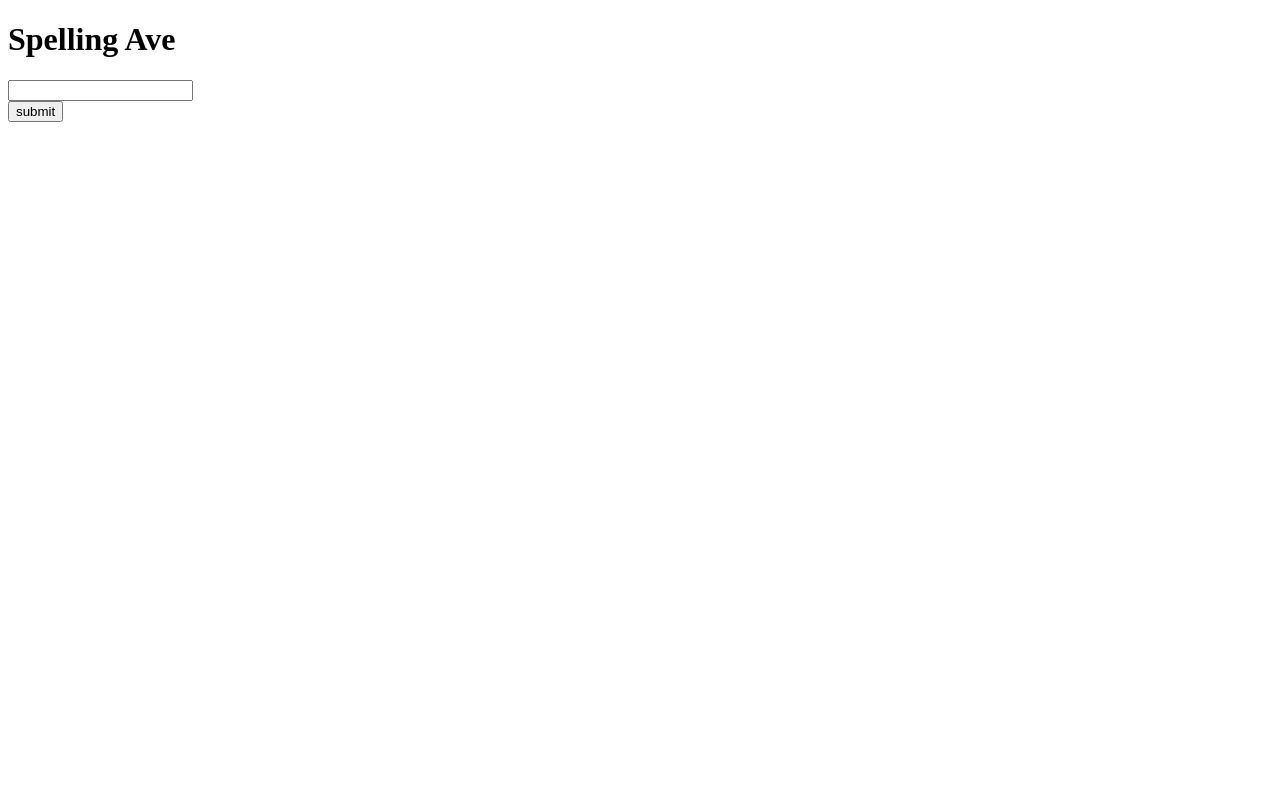
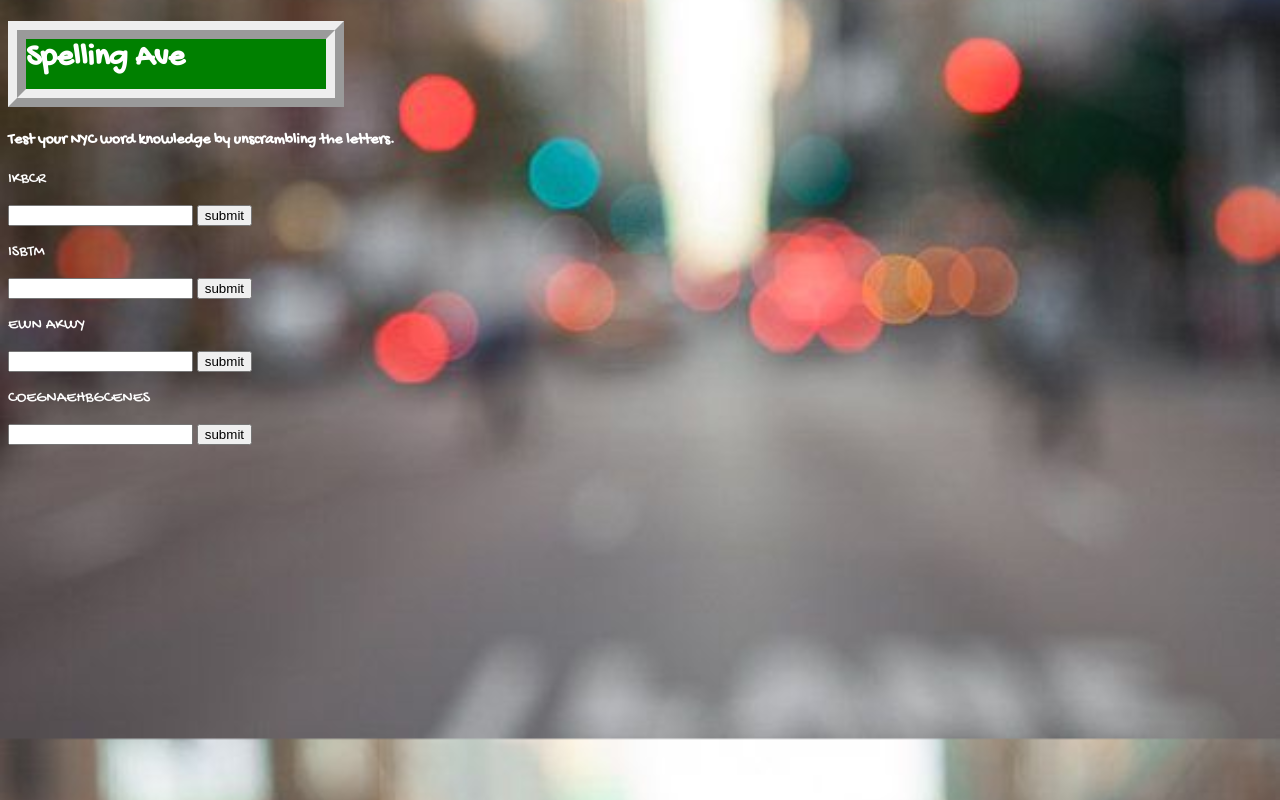
Before and after one commit to cgold1994/project1, a plain HTML site: page index.html in a window 1280 px wide. Drawn offline with Linux system fonts and the light colour scheme.

Commit message:
First input field made with attributes/button

```diff
--- a/index.html
+++ b/index.html
@@ -1,4 +1,3 @@
-
 <!DOCTYPE html>
 <html lang="en">
 <head>
@@ -12,15 +11,38 @@
 </head>
 <body>
     <header>
-        <h1>Spelling Ave</h1>
-      </header>
-
-      <section>
-        <div class="gameArea">
-
+      <h1>Spelling Ave</h1>
+      <h3><small>Test your NYC word knowledge by unscrambling the letters.</small></h3>
+    </header>
+  <div class="grid-container">
+          <div class="gridArea">
+          <p>IKBCR</p>
+            <!-- <label>UBDB</label> -->
+            <input type="text" id="easyl" minlength="1" maxlength="5"
+            pattern="[A-Z]" autocapitalize="characters">
+            <button type="button" onclick="getInputValue();">submit</button>
         </div>
-      </section>
-       <input type="text" id="myText"><br>
-       <button type="button" id="myButton">submit</button>
+        <div class="gridArea2">
+            <p>ISBTM</p>
+              <!-- <label>ISBTM</label> -->
+              <input type="text" id="mediuml" minlength="1" maxlength="5"
+                pattern="[A-Z]" autocapitalize="characters">
+              <button type="button" id="myButton">submit</button>
+        </div>
+        <div class="gridArea3">
+            <p>EWN AKWY</p>
+            <!-- <label>ENW AKWK</label> -->
+            <input type="text" id="myText" minlength="1" maxlength="7"
+            pattern="[A-Z]" autocapitalize="characters">
+            <button type="button" id="myButton">submit</button>
+        </div>
+        <div class="gridArea4">
+              <p>COEGNAEHBGCENES</p>
+              <!-- <label>COEGNAEHBGCENES</label> -->
+              <input type="text" id="myText" minlength="1" maxlength="15"
+               pattern="[A-Z]" autocapitalize="characters">
+          <button type="button" id="myButton">submit</button>
+        </div>
+  </div>
 </body>
 </html>
--- a/style.css
+++ b/style.css
@@ -0,0 +1,33 @@
+h1 {
+    background-color:green;
+    border : 5mm ridge;
+    height: 50px;
+    width: 300px;
+ }
+
+
+body {
+    background-image: url("images/street-bg.jpg");
+    background-position: center;
+    background-size:cover;
+    background-color: rgb(6, 6, 100);
+    text-align: left;
+    font-family: 'Gochi Hand', cursive;
+    color:white;
+}
+
+
+
+.flex-container {
+    font-family: 'Gochi Hand', cursive;
+    color:white;
+    display: flex;
+    gap: 5%;
+}
+
+.gameArea {
+    margin: 80px 0px 0px 0px;
+    flex: 1;
+    border: 20px;
+
+}
```
Also changed, not shown: script.js (+9 -0 lines), images/loser.gif (added), images/street-bg.jpg (added), 2 other files.
